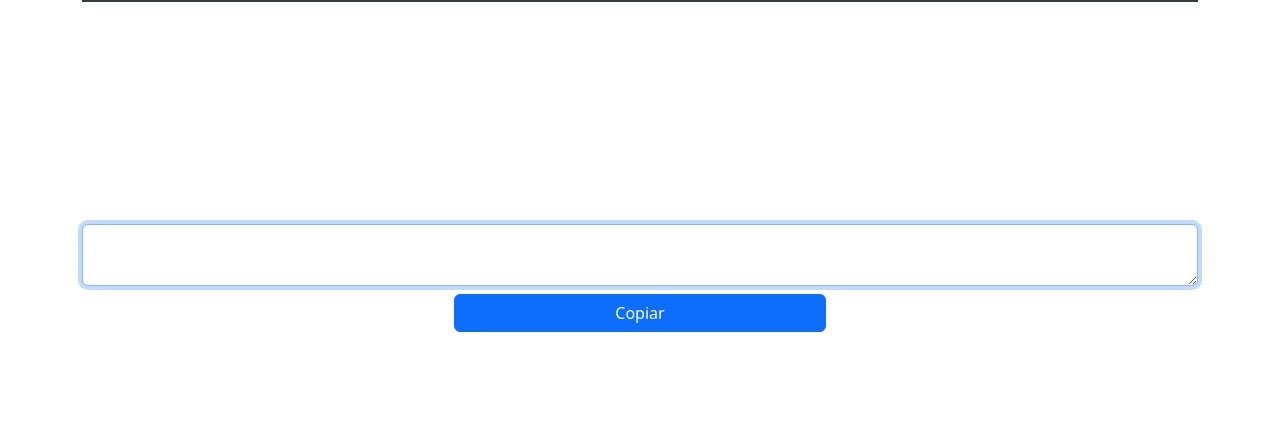
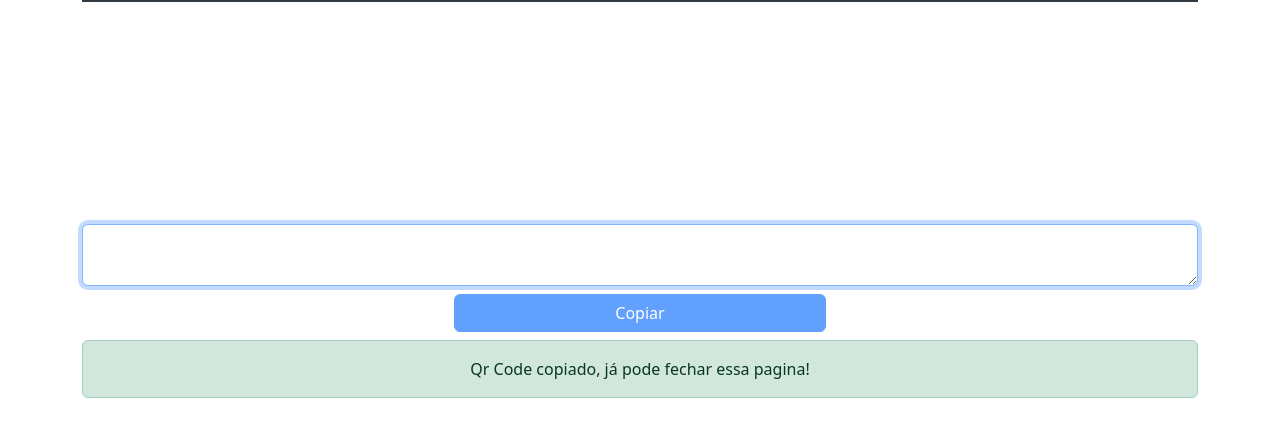
Before and after one commit to mithra-erp/qrcore, a plain HTML site: page index.html in a window 1280 px wide. Both pictures are taken after a click on the button "Copiar". Shown: the part 346-782 px from the top of the page. Drawn offline with nearby package versions, Linux system fonts and the light colour scheme.

Commit message:
20.09.2024

```diff
--- a/index.html
+++ b/index.html
@@ -18,7 +18,10 @@
         <div id="qrcode" class="mx-auto p-2" style="width: 200px;"></div>
         <textarea class="form-control text-center mb-2" id="copia-e-cola" readonly></textarea>
         <div class="d-grid gap-2 col-4 mx-auto">
-            <button type="button" class="btn btn-primary" onclick="copy()">Copiar</button>
+            <button type="button" class="btn btn-primary mb-2" onclick="copy(this)">Copiar</button>
+        </div>
+        <div id="alert-success" class="alert alert-success text-center" style="opacity: 0" role="alert">
+            Qr Code copiado, já pode fechar essa pagina!
         </div>
     </div>
 
@@ -58,7 +61,7 @@
         //     }
         // });
         //document.body.removeChild(textArea);
-        function copy() {
+        function copy(sender) {
             // Get the text field
             var copyText = document.getElementById("copia-e-cola");
 
@@ -70,7 +73,23 @@
             navigator.clipboard.writeText(copyText.value);
 
             // Alert the copied text
-            alert("Copied the text: " + copyText.value);
+            //alert("Copied the text: " + copyText.value);
+            fade(document.getElementById("alert-success"));
+            sender.setAttribute('disabled', 'disabled');
+        }
+
+        function fade(element) {
+            var op = 0;  // initial opacity
+            var timer = setInterval(function () {
+                if (op >= 1) {
+                    clearInterval(timer);
+                    return;
+                }
+                element.style.opacity = op;
+                console.log(element.style.opacity )
+                element.style.filter = 'alpha(opacity=' + op * 100 + ")";
+                op +=  0.1;
+            }, 10);
         }
     </script>
 </body>
```
